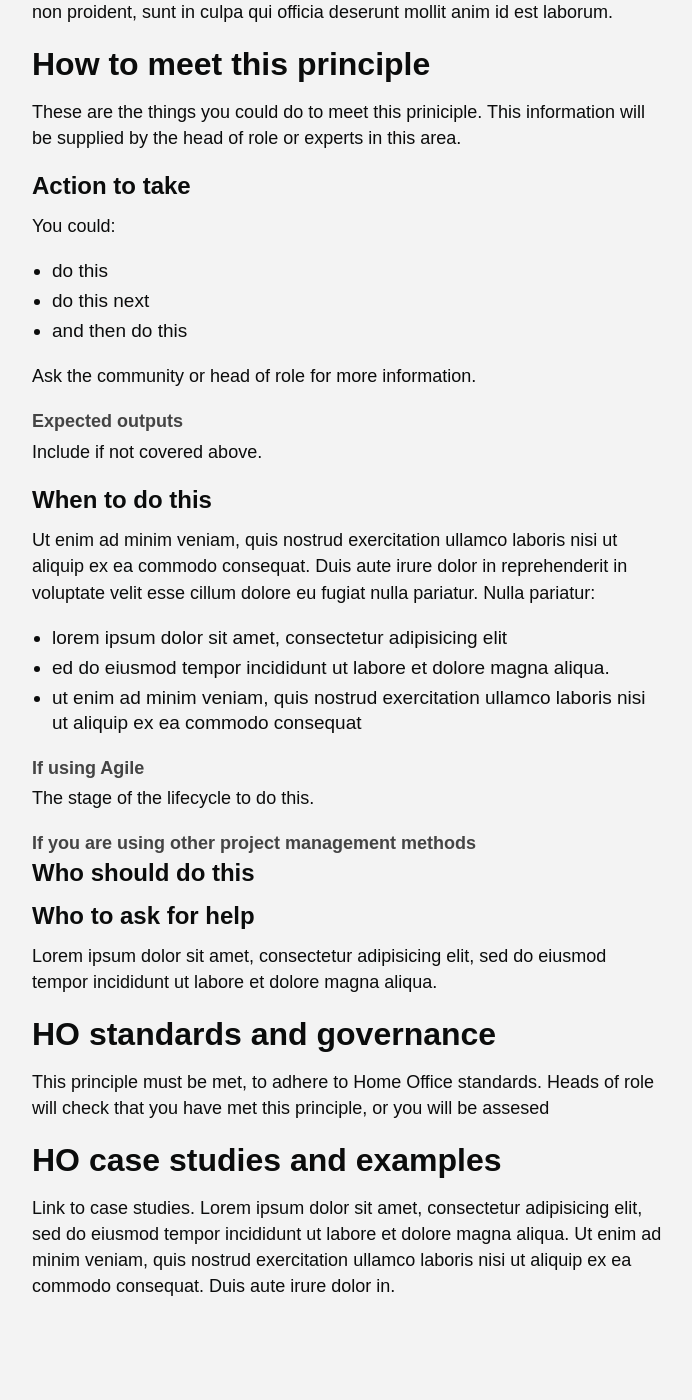
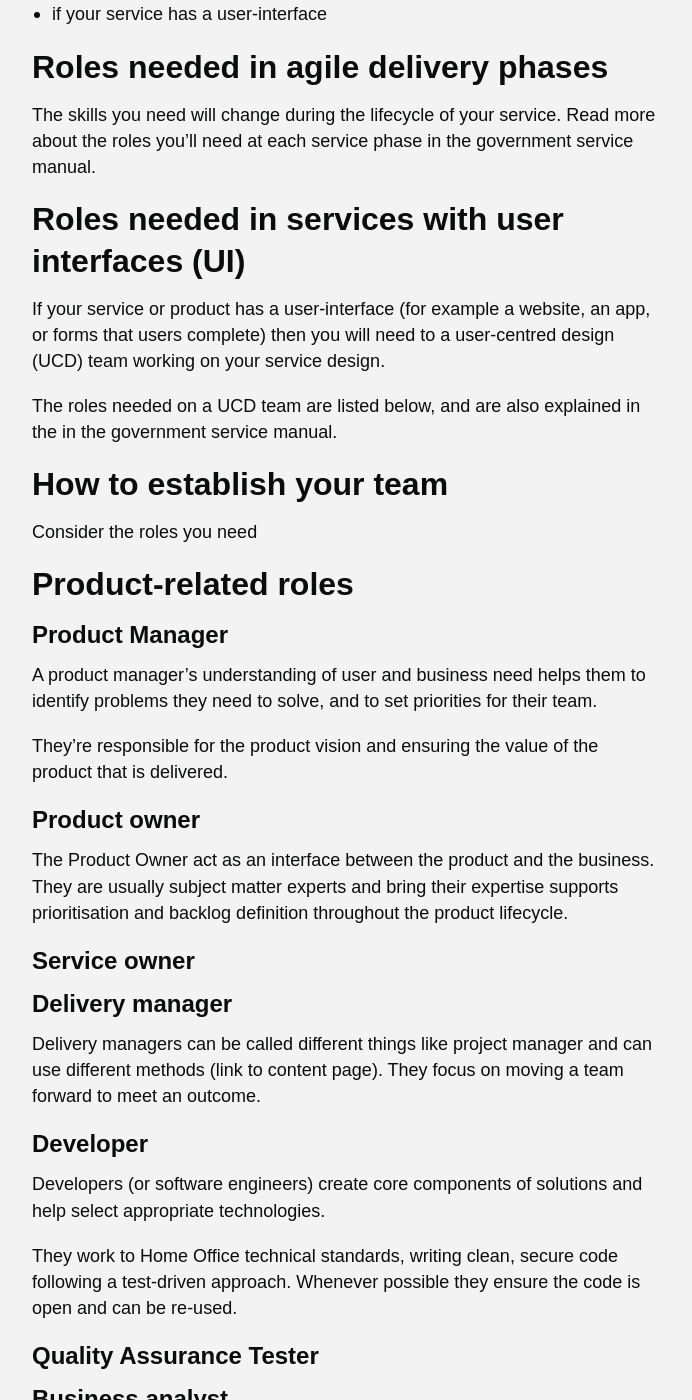
Before and after one commit to UKHomeOffice/playbook, a Jekyll site: the page built from playbook/team.md, in a window 1280 px wide and 1400 px high, scrolled down 455 px. Shown: the whole window, without its empty margins (128-820 px from the left). Built offline with Jekyll 4.4.1, drawn with Linux system fonts in a browser that asks for light colours; nearby versions of some CDN libraries; some web fonts are replaced; the repository's description, which GitHub fills in, is left out; some of the changed text lies outside the part shown.

Commit message:
Update team.md

```diff
--- a/playbook/team.md
+++ b/playbook/team.md
@@ -4,44 +4,103 @@ title:  "Establish your team"
 permalink: /team/
 category: contents
 ---
-Intro par explains principle. Lorem ipsum dolor sit amet, consectetur adipiscing elit, sed do eiusmod tempor incididunt ut labore et dolore magna aliqua.
 
-## Why this is important
-This is why you should do this. The benefits it will bring etc. Ut enim ad minim veniam, quis nostrud exercitation ullamco laboris nisi ut aliquip ex ea commodo consequat. Duis aute irure dolor in reprehenderit in voluptate velit esse cillum dolore eu fugiat nulla pariatur. Excepteur sint occaecat cupidatat non proident, sunt in culpa qui officia deserunt mollit anim id est laborum.
+It’s important to have the right roles working closely together on your team. If you don’t have the expertise you need you risk creating the wrong solution, or not meeting the outcome you want to achieve.
 
-## How to meet this principle
-These are the things you could do to meet this priniciple. This information will be supplied by the head of role or experts in this area.
+The roles that are needed can differ, depending on:
 
-### Action to take
-You could:
-* do this
-* do this next
-* and then do this
+* the delivery method you are using
 
-Ask the community or head of role for more information.
+* the phase of the delivery lifecycle your service is at
 
-#### Expected outputs
-Include if not covered above.
+* if your service has a user-interface
 
-### When to do this
-Ut enim ad minim veniam, quis nostrud exercitation ullamco laboris nisi ut aliquip ex ea commodo consequat. Duis aute irure dolor in reprehenderit in voluptate velit esse cillum dolore eu fugiat nulla pariatur. Nulla pariatur:
-- lorem ipsum dolor sit amet, consectetur adipisicing elit
-- ed do eiusmod tempor incididunt ut labore et dolore magna aliqua.
-- ut enim ad minim veniam, quis nostrud exercitation ullamco laboris nisi ut aliquip ex ea commodo consequat
 
-#### If using Agile
-The stage of the lifecycle to do this.
 
-#### If you are using other project management methods
+## Roles needed in agile delivery phases
 
-### Who should do this
+The skills you need will change during the lifecycle of your service. Read more about the roles you’ll need at each service phase in the government service manual.
 
-### Who to ask for help
-Lorem ipsum dolor sit amet, consectetur adipisicing elit, sed do eiusmod tempor incididunt ut labore et dolore magna aliqua.
 
-## HO standards and governance
-This principle must be met, to adhere to Home Office standards. Heads of role will check that you have met this principle, or you will be assesed
 
-## HO case studies and examples
+## Roles needed in services with user interfaces (UI)
 
-Link to case studies. Lorem ipsum dolor sit amet, consectetur adipisicing elit, sed do eiusmod tempor incididunt ut labore et dolore magna aliqua. Ut enim ad minim veniam, quis nostrud exercitation ullamco laboris nisi ut aliquip ex ea commodo consequat. Duis aute irure dolor in.
+If your service or product has a user-interface (for example a website, an app, or forms that users complete) then you will need to a user-centred design (UCD) team working on your service design.
+
+The roles needed on a UCD team are listed below, and are also explained in the in the government service manual.
+
+
+
+## How to establish your team
+
+Consider the roles you need
+
+
+
+## Product-related roles
+
+### Product Manager
+
+A product manager’s understanding of user and business need helps them to identify problems they need to solve, and to set priorities for their team.
+
+They’re responsible for the product vision and ensuring the value of the product that is delivered.
+
+### Product owner
+
+The Product Owner act as an interface between the product and the business. They are usually subject matter experts and bring their expertise supports prioritisation and backlog definition throughout the product lifecycle.
+
+### Service owner
+
+
+### Delivery manager
+
+Delivery managers can be called different things like project manager and can use different methods (link to content page). They focus on moving a team forward to meet an outcome.
+
+
+
+### Developer
+
+Developers (or software engineers) create core components of solutions and help select appropriate technologies.
+
+They work to Home Office technical standards, writing clean, secure code following a test-driven approach. Whenever possible they ensure the code is open and can be re-used.
+
+
+
+### Quality Assurance Tester
+
+### Business analyst
+
+What is our default team set up?
+
+
+
+## Roles needed in a user-centred design (UCD) team
+
+If your team is working on a service that has a user interface, then you will need to have a multidisciplinary team which includes specialists in user-centred design (UCD).
+
+A default user-centred multidisciplinary team would include the roles already listed, and:
+
+### User researcher
+
+Research informs policy, proposition, service, content and interaction design, ensuring digital services work well for users and achieve policy aims.
+
+User researchers lead on discovery research and analysis, they capture user needs, develop the service research strategy and usability test designs.
+
+###  Content designer
+
+Content designers make sure appropriate and clear content is shown to users in the right place and in the best format. They work closely with User Researchers and Interaction Designers to test ideas, challenge assumptions and propose design solutions based on user needs.
+
+### Designer
+
+Designers work alongside researchers and developers to design user-centred accessible services that are simple enough for everyone to use.
+They determine the best way for users to interact with services, the overall flow and individual design elements.
+
+
+
+See the Home Office role definitions for more information (not externally available).
+
+
+
+## Get help
+
+Heads of role set the standards for each discipline and quality assure their work. They can advise you which roles you need in your team, depending on the type of project. Contact your head of role for more information.
```
